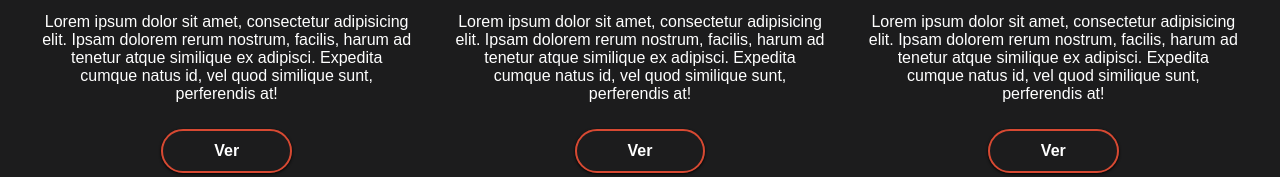
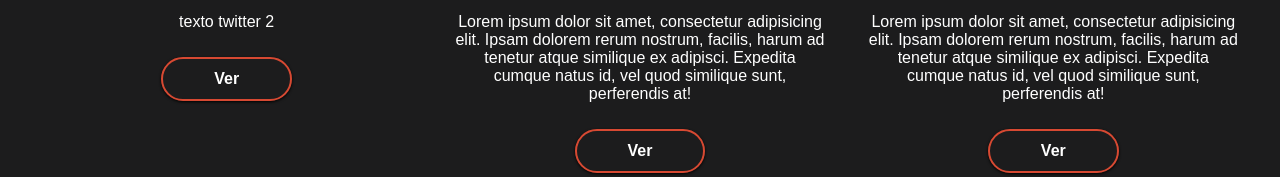
Before and after one commit to XURI2/prueba1, a plain HTML site: page index.html in a window 1280 px wide. Shown: the part 1635-1812 px from the top of the page. Drawn offline with nearby package versions, Linux system fonts and the light colour scheme; a web font is replaced by a local one.

Commit message:
cambie texto de twitter 2

```diff
--- a/index.html
+++ b/index.html
@@ -89,7 +89,7 @@
              <article class="block">
                 <i class="icon-social fa fa-linkedin"></i>
                 <h3><a href="#" target="_blank">Link</a></h3>
-                <p>Lorem ipsum dolor sit amet, consectetur adipisicing elit. Ipsam dolorem rerum nostrum, facilis, harum ad tenetur atque similique ex adipisci. Expedita cumque natus id, vel quod similique sunt, perferendis at!</p>
+                <p>texto twitter 2</p>
                 <a href="#" , class="btn" target="_blank">Ver</a>
             </article>
             <article class="block">
```
